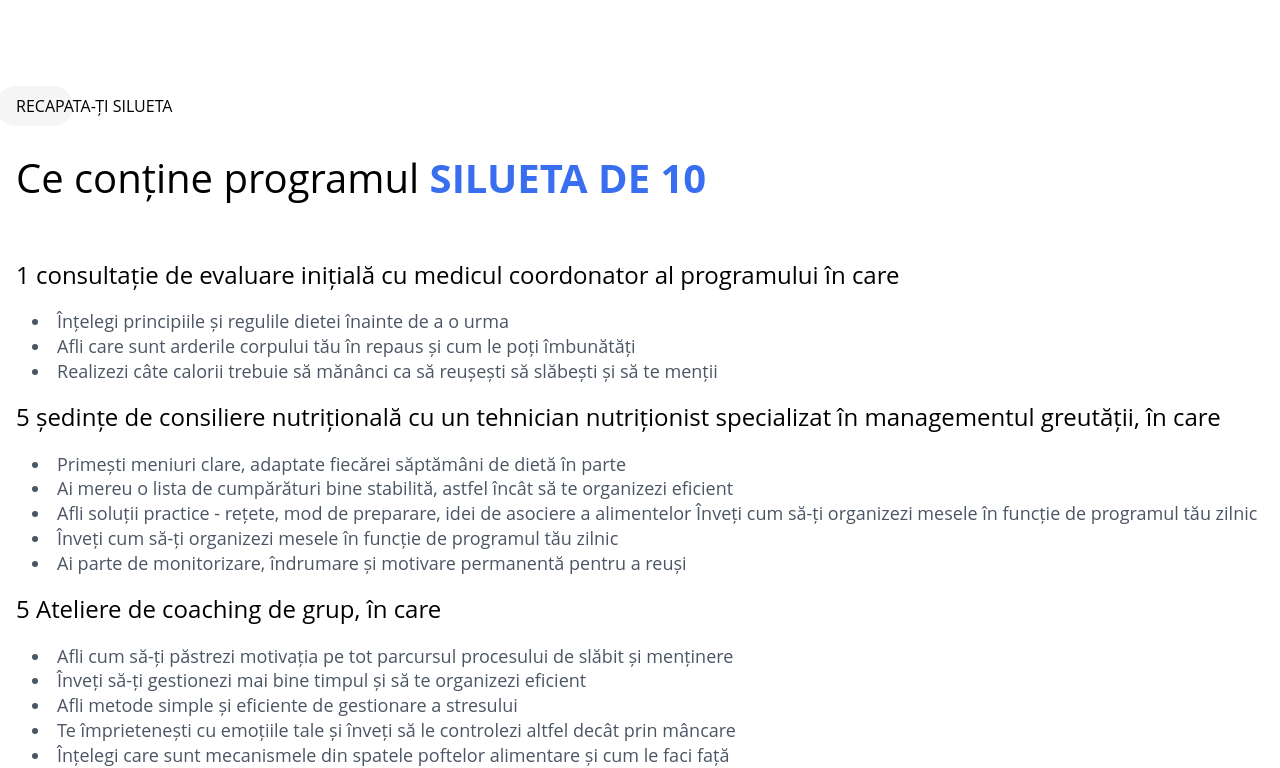
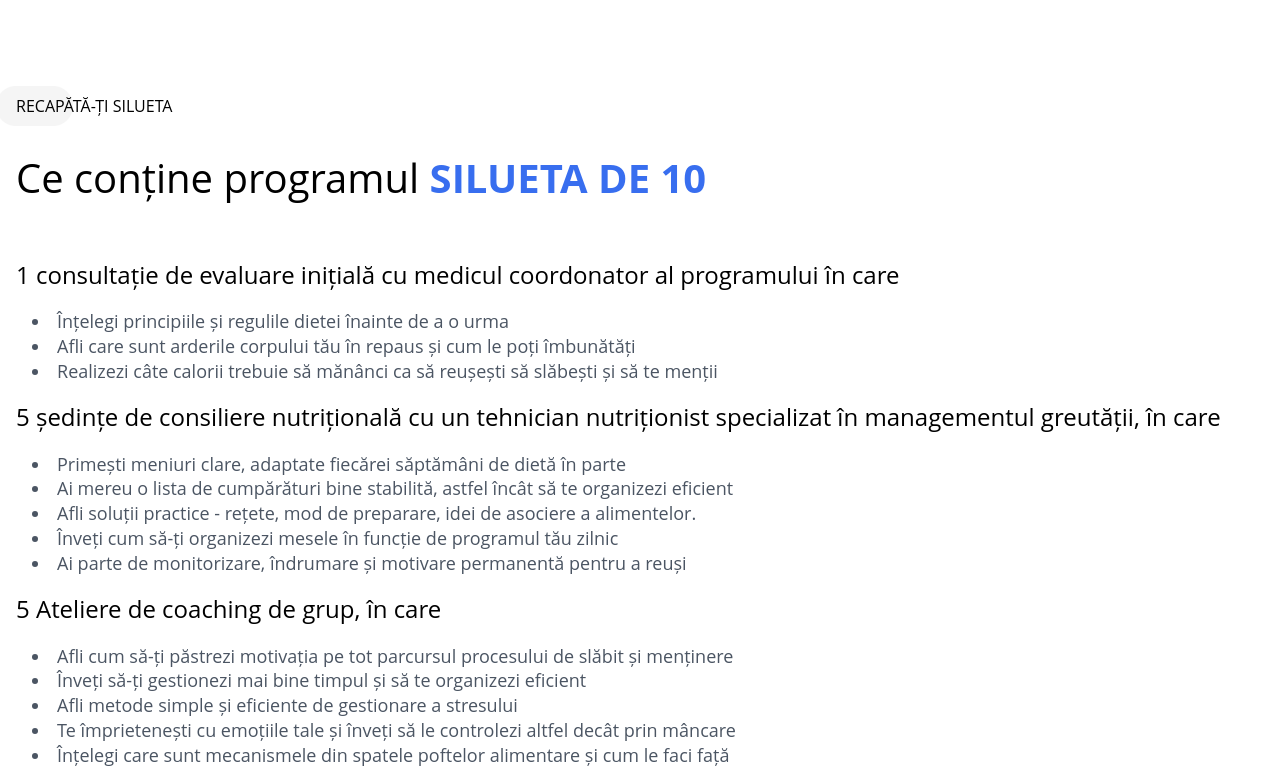
Before and after one commit to dragomirweb/ela.landing.v2, a Next.js app: page / in a window 1280 px wide. Shown: the part 696-1464 px from the top of the page. Built offline with nearby package versions, Linux system fonts and the light colour scheme.

Commit message:
update text

```diff
--- a/components/features/Sections/Benefits/Benefits.tsx
+++ b/components/features/Sections/Benefits/Benefits.tsx
@@ -42,7 +42,7 @@ const Benefits: React.FunctionComponent<IBenefitsProps> = (props) => {
             <div className="flex flex-col items-center justify-center">
               <ElaImage
                 className="flex "
-                src="/assets/images/smartphone.webp"
+                src="/assets/images/fastfood.webp"
                 alt="obezitate"
                 layout="intrinsic"
                 width={150}
@@ -61,7 +61,7 @@ const Benefits: React.FunctionComponent<IBenefitsProps> = (props) => {
             <div className="flex flex-col items-center justify-center tablet:col-span-2 desktop:col-span-1">
               <ElaImage
                 className="flex "
-                src="/assets/images/fastfood.webp"
+                src="/assets/images/smartphone.webp"
                 alt="obezitate"
                 layout="intrinsic"
                 width={150}
--- a/components/features/Sections/RegainYourHealth/RegainYourHealth.tsx
+++ b/components/features/Sections/RegainYourHealth/RegainYourHealth.tsx
@@ -16,7 +16,9 @@ const RegainYourHealth: React.FunctionComponent = () => {
       className="py-10 desktop:py-20 scroll-mt-24"
     >
       <div className="flex flex-col gap-2">
-        <FancyTitle variant="gray">RECAPATA-ȚI SILUETA</FancyTitle>
+        <FancyTitle className="uppercase" variant="gray">
+          RECAPăTă-ȚI SILUETA
+        </FancyTitle>
       </div>
       <div className="flex flex-col">
         <Heading tag="h3" className="mb-10">
@@ -64,8 +66,7 @@ const RegainYourHealth: React.FunctionComponent = () => {
           </li>
           <li>
             Afli soluții practice - rețete, mod de preparare, idei de asociere a
-            alimentelor Înveți cum să-ți organizezi mesele în funcție de
-            programul tău zilnic
+            alimentelor.
           </li>
           <li>
             Înveți cum să-ți organizezi mesele în funcție de programul tău
```
